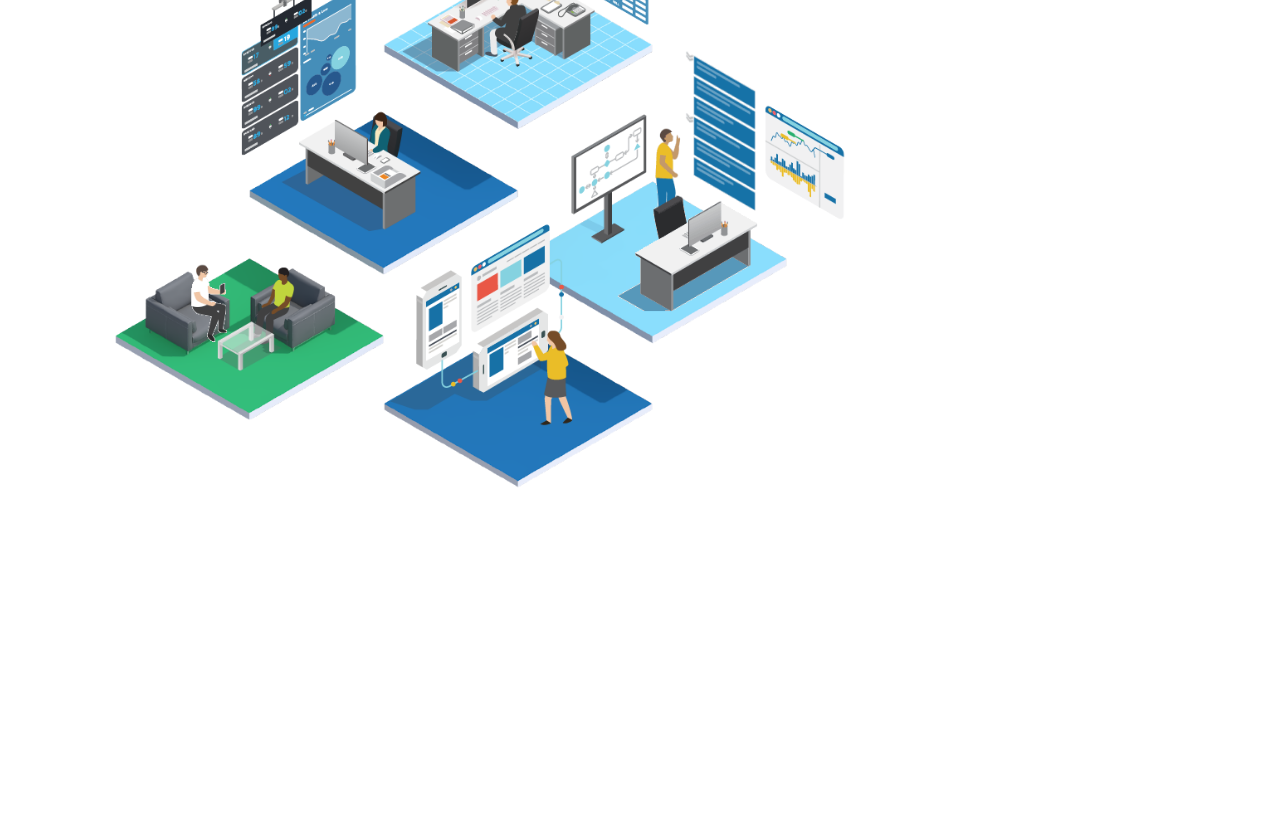
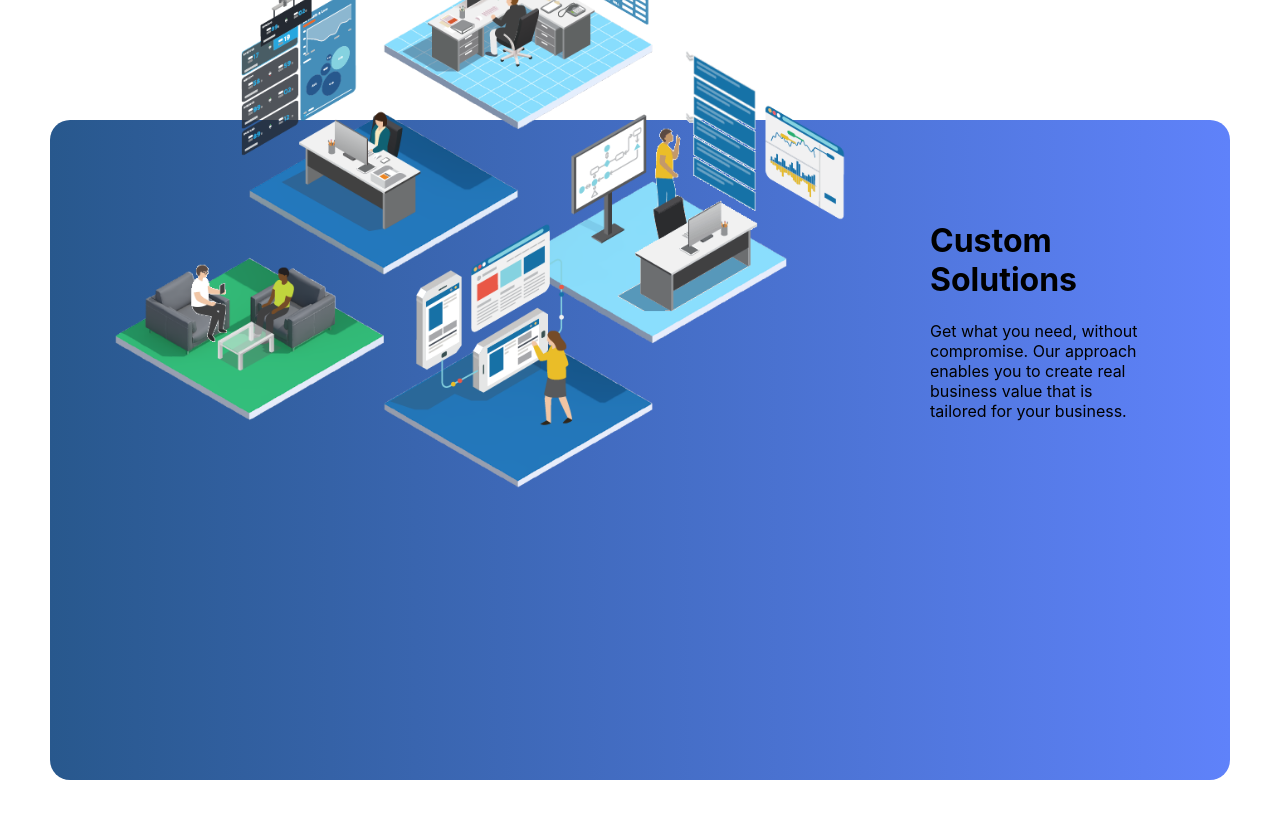
Before and after one commit to MilanP5G/weareadaptive.com, a React (Create React App) app: page / in a window 1280 px wide. Shown: the part 800-1618 px from the top of the page. Built offline with nearby package versions, Linux system fonts and the light colour scheme.

Commit message:
created features section and added gradient box and custom solutions section

```diff
--- a/src/components/main/Main.js
+++ b/src/components/main/Main.js
@@ -18,7 +18,16 @@ const Main = () => {
         <img className='function-solution' src={gifSolution} alt='Solution pathway' />
         <img className='static-solution' src={staticSolution} alt='Solution pathway' />
       </div>
-
+      <br>
+      </br>
+      <div className='origin-features'>
+        <div className='origin-feature-cs'>
+          <h1>Custom Solutions</h1>
+          <p>Get what you need, without compromise.
+             Our approach enables you to create real business
+             value that is tailored for your business.</p>
+        </div>
+      </div>
     </div>
   )
 
--- a/src/styling/main.css
+++ b/src/styling/main.css
@@ -48,3 +48,13 @@
   width: 800px;
   bottom: 600px;
 }
+
+.origin-features {
+  align-items: center;
+  margin: 50px;
+  height: 500px;
+  margin-top: 800px;
+  padding: 80px;
+  background: linear-gradient(to right, #28588d , #5f82fa);
+  border-radius: 20px;
+}
```
